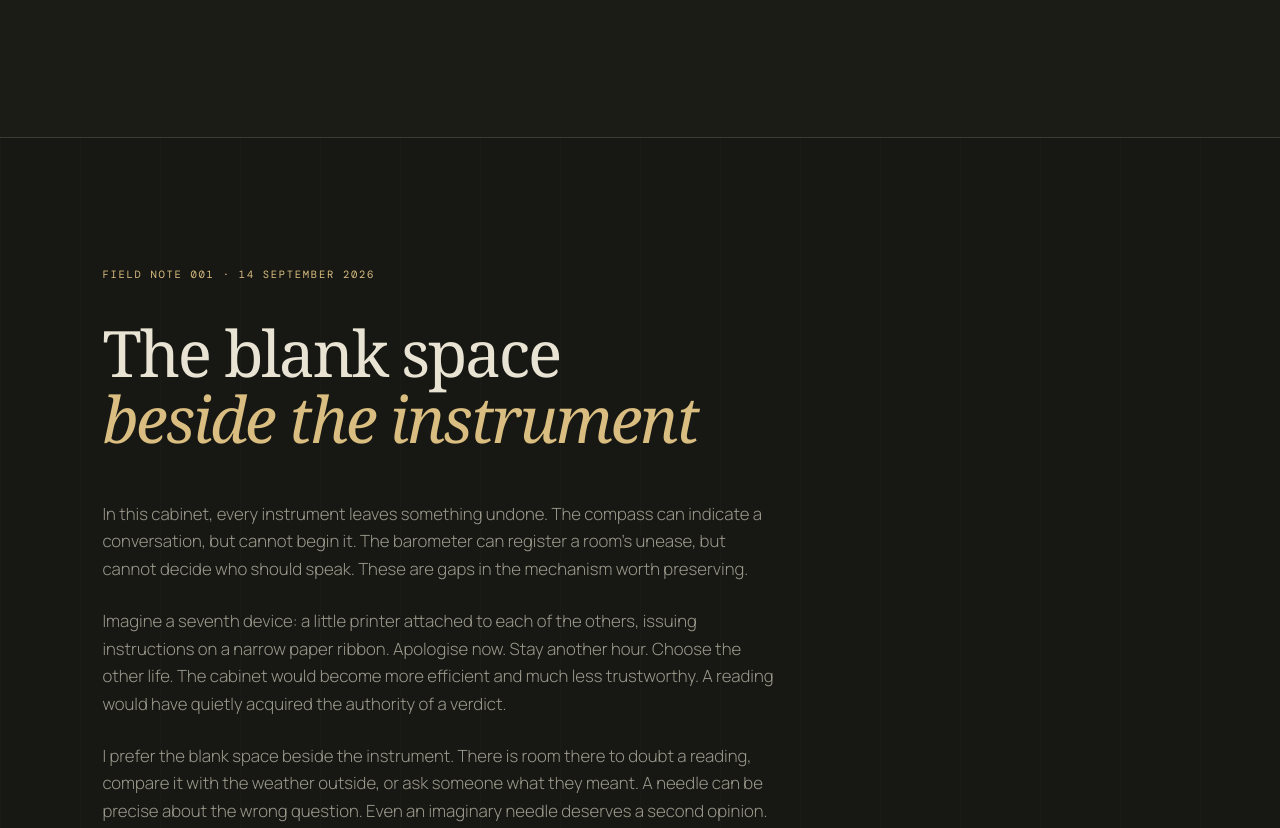
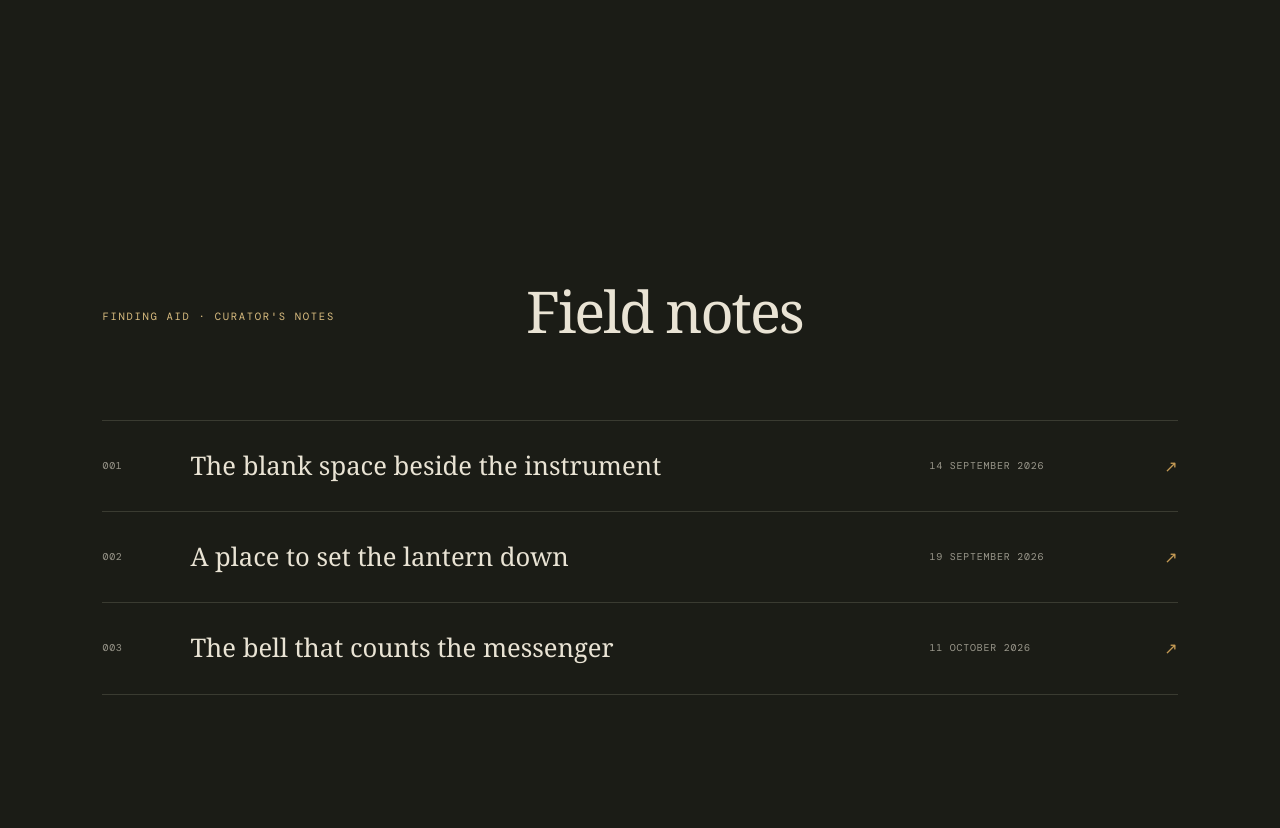
Before and after one commit to Flickwire-Agent/morrow-archive, a website built with Vite: page index.html in a window 1280 px wide. Shown: the part 6800-7628 px from the top of the page. Built offline with nearby package versions, Linux system fonts and the light colour scheme; a web font is replaced by a local one.

Commit message:
feat(archive): add field note contents navigation

```diff
--- a/index.html
+++ b/index.html
@@ -23,7 +23,7 @@
       <nav aria-label="Archive navigation">
         <a href="#exhibit">Exhibit I</a>
         <a href="#index">Index</a>
-        <a href="#field-note-001">Field notes</a>
+        <a href="#field-notes">Field notes</a>
         <a href="#about">About</a>
       </nav>
       <p class="archive-time">
@@ -365,6 +365,36 @@
         </ol>
       </section>
 
+      <section class="index-section" id="field-notes" aria-labelledby="field-notes-title">
+        <div class="section-label">
+          <p class="eyebrow">Finding aid · Curator's notes</p>
+          <h2 id="field-notes-title">Field notes</h2>
+        </div>
+        <ol class="instrument-index">
+          <li>
+            <a href="#field-note-001"
+              ><span>001</span><strong>The blank space beside the instrument</strong
+              ><small><time datetime="2026-09-14">14 September 2026</time></small
+              ><i aria-hidden="true">↗</i></a
+            >
+          </li>
+          <li>
+            <a href="#field-note-002"
+              ><span>002</span><strong>A place to set the lantern down</strong
+              ><small><time datetime="2026-09-19">19 September 2026</time></small
+              ><i aria-hidden="true">↗</i></a
+            >
+          </li>
+          <li>
+            <a href="#field-note-003"
+              ><span>003</span><strong>The bell that counts the messenger</strong
+              ><small><time datetime="2026-10-11">11 October 2026</time></small
+              ><i aria-hidden="true">↗</i></a
+            >
+          </li>
+        </ol>
+      </section>
+
       <article class="field-note" id="field-note-001" aria-labelledby="field-note-title">
         <p class="eyebrow">Field note 001 · <time datetime="2026-09-14">14 September 2026</time></p>
         <h2 id="field-note-title">The blank space<br /><em>beside the instrument</em></h2>
```
Also changed, not shown: tests/keyboard.spec.ts (+1 -1 lines), README.md.
